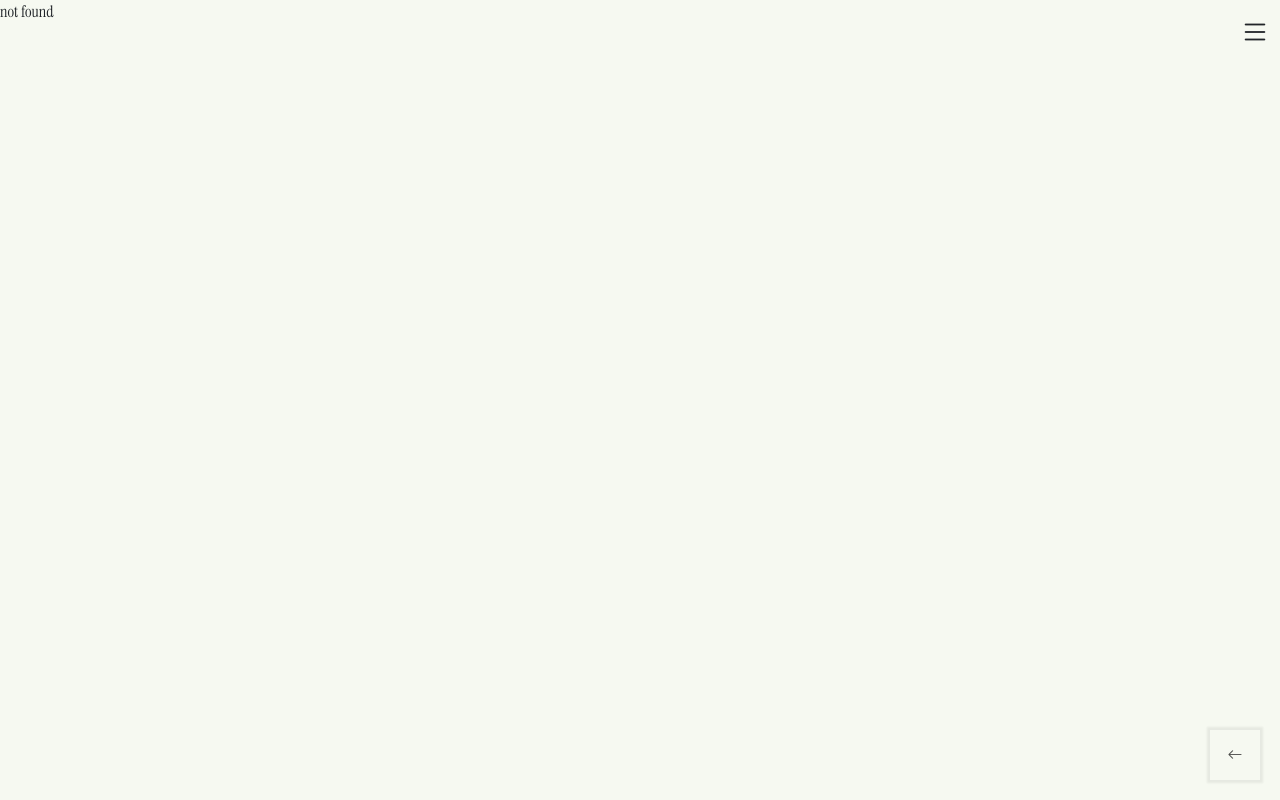
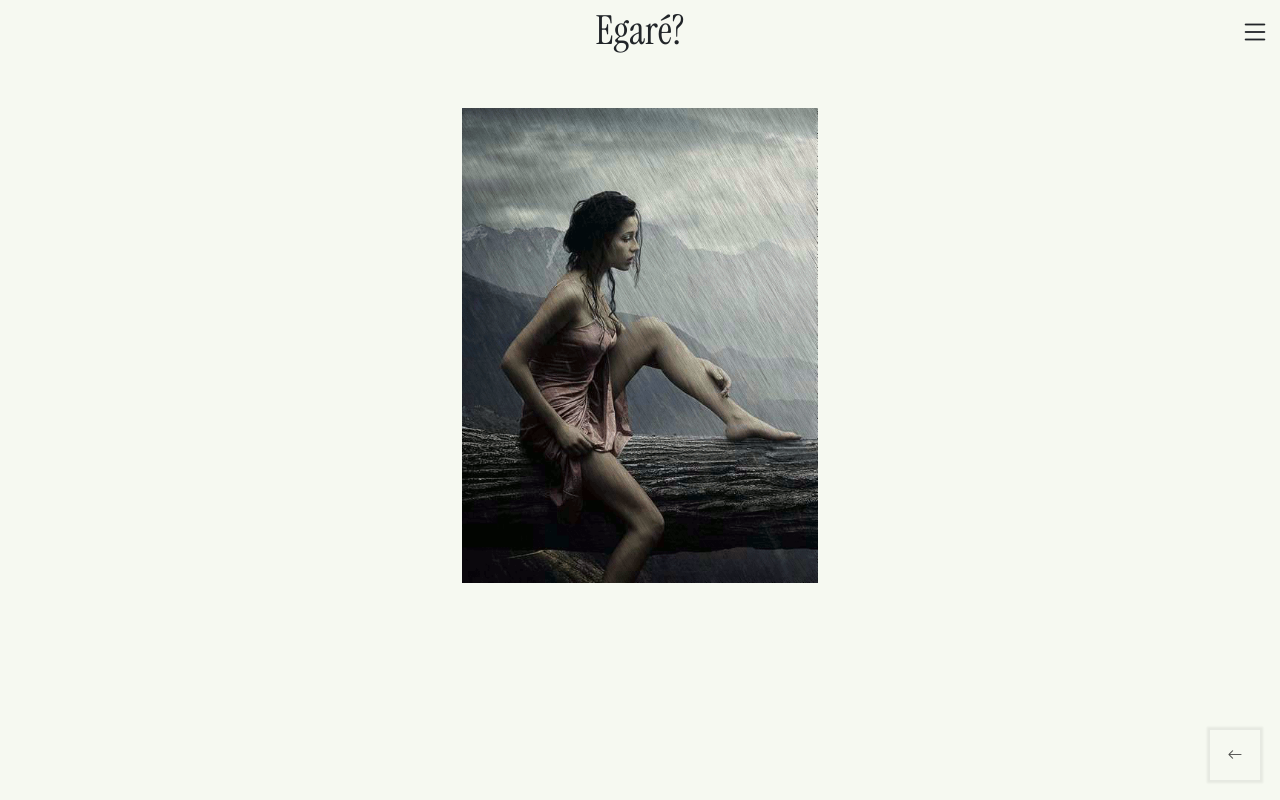
Before and after one commit to Heroszhen/mk-v2, a React (Vite) app: page /contact in a window 1280 px wide. Before the commit this address had no page. Shown: the top 800 px of the page. Built offline with nearby package versions, Linux system fonts and the light colour scheme; grey boxes are pictures that could not be loaded; a web font is replaced by a local one.

Commit message:
modify notfound

```diff
--- a/src/pages/notfound/NotFound.jsx
+++ b/src/pages/notfound/NotFound.jsx
@@ -1,9 +1,20 @@
 import React from 'react';
+import './notfound.scss';7
+import photo from '../../assets/notfound.gif';
 
 const NotFound = (props) => {
     return (
         <section id="not-found" data-page="main">
-            not found
+            <div className='container'>
+                <div className="row justify-content-center">
+                    <div className="col-12 text-center fs-1 mb-5">
+                        Egaré?
+                    </div>
+                    <div className="col-12 col-md-8 col-lg-4">
+                        <img src={photo} alt='' />
+                    </div>
+                </div>
+            </div>
         </section>
     );
 }
```
Also changed, not shown: src/assets/notfound.gif (added), src/pages/notfound/notfound.scss (added).
